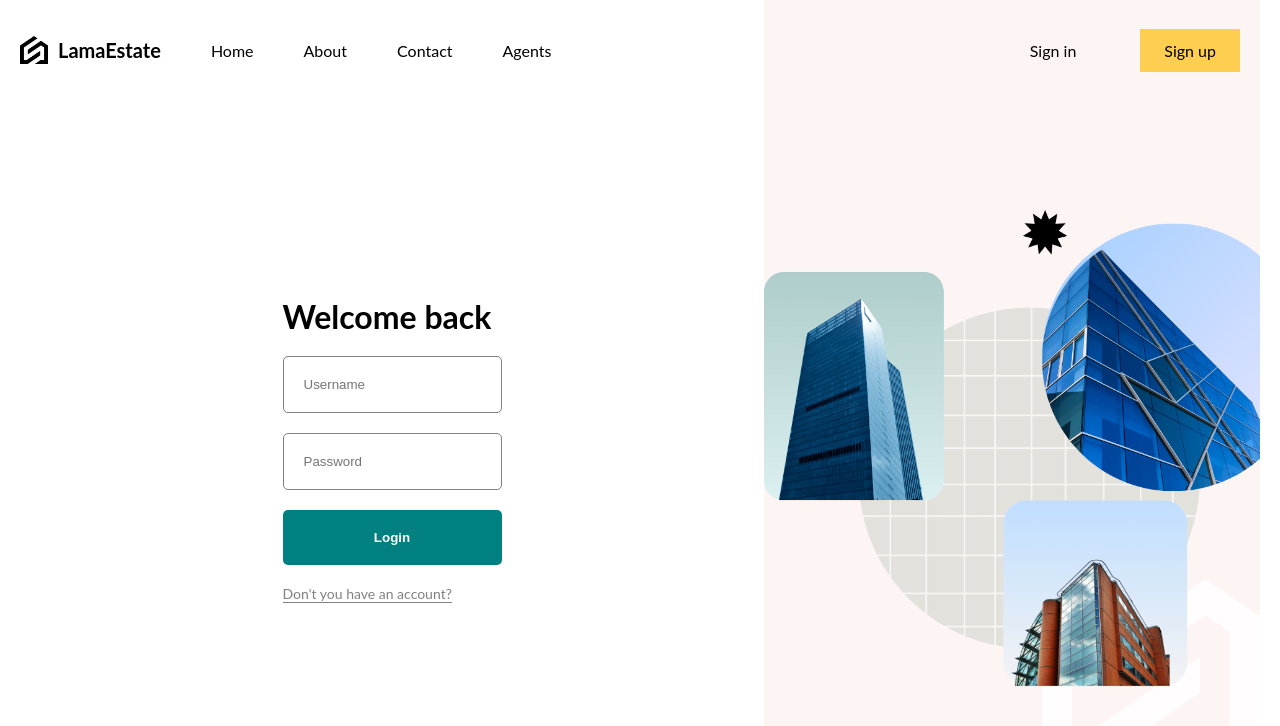
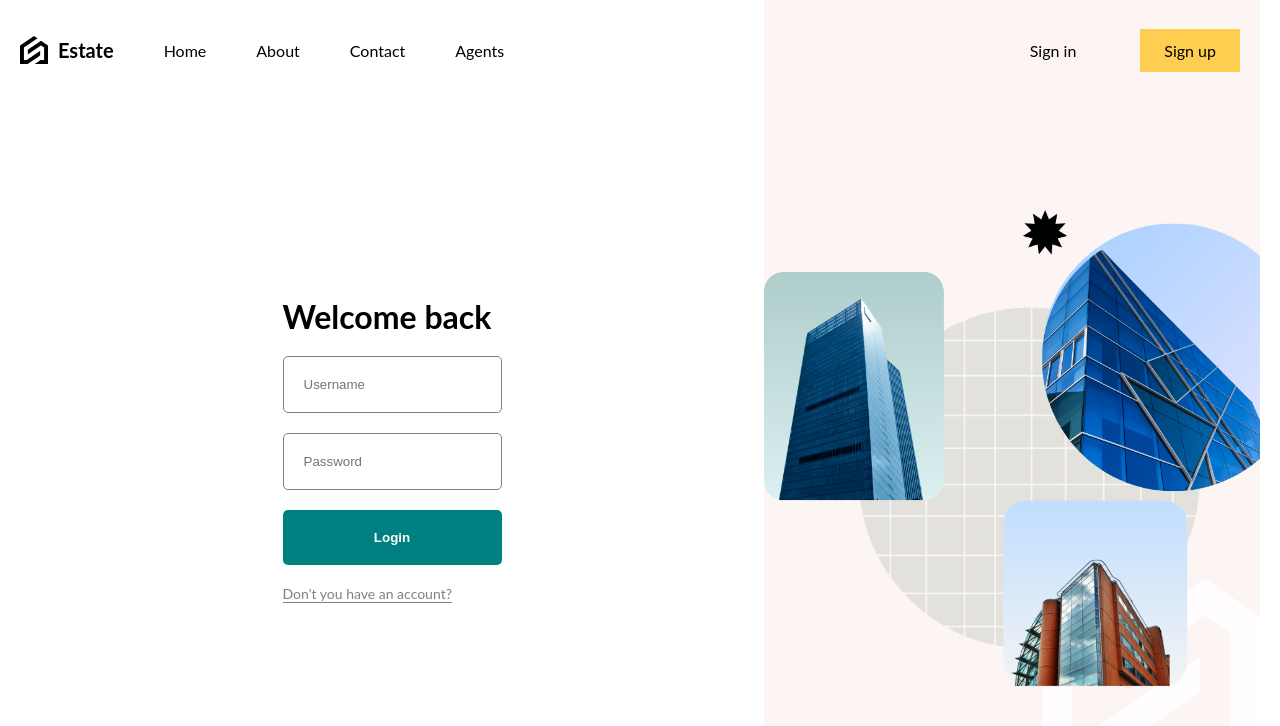
Before and after one commit to PUNEET-EMM/Estate_emm, a React (Vite) app: page /login in a window 1280 px wide. Shown: the top 726 px of the page. Built offline with nearby package versions, Linux system fonts and the light colour scheme; no server answers.

Commit message:
deploy again

```diff
--- a/src/components/navbar/Navbar.jsx
+++ b/src/components/navbar/Navbar.jsx
@@ -18,7 +18,7 @@ function Navbar() {
       <div className="left">
         <a href="/" className="logo">
           <img src="/logo.png" alt="" />
-          <span>LamaEstate</span>
+          <span>Estate</span>
         </a>
         <a href="/">Home</a>
         <a href="/">About</a>
```
